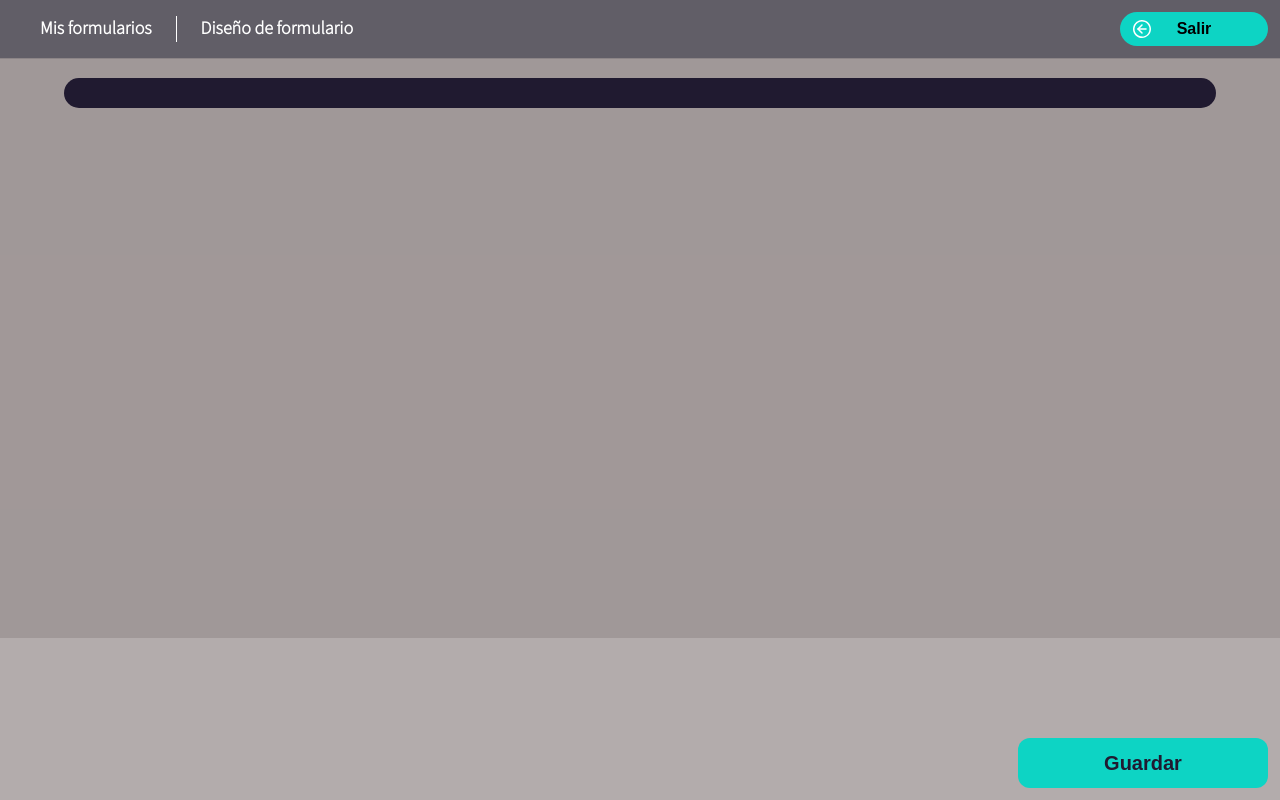
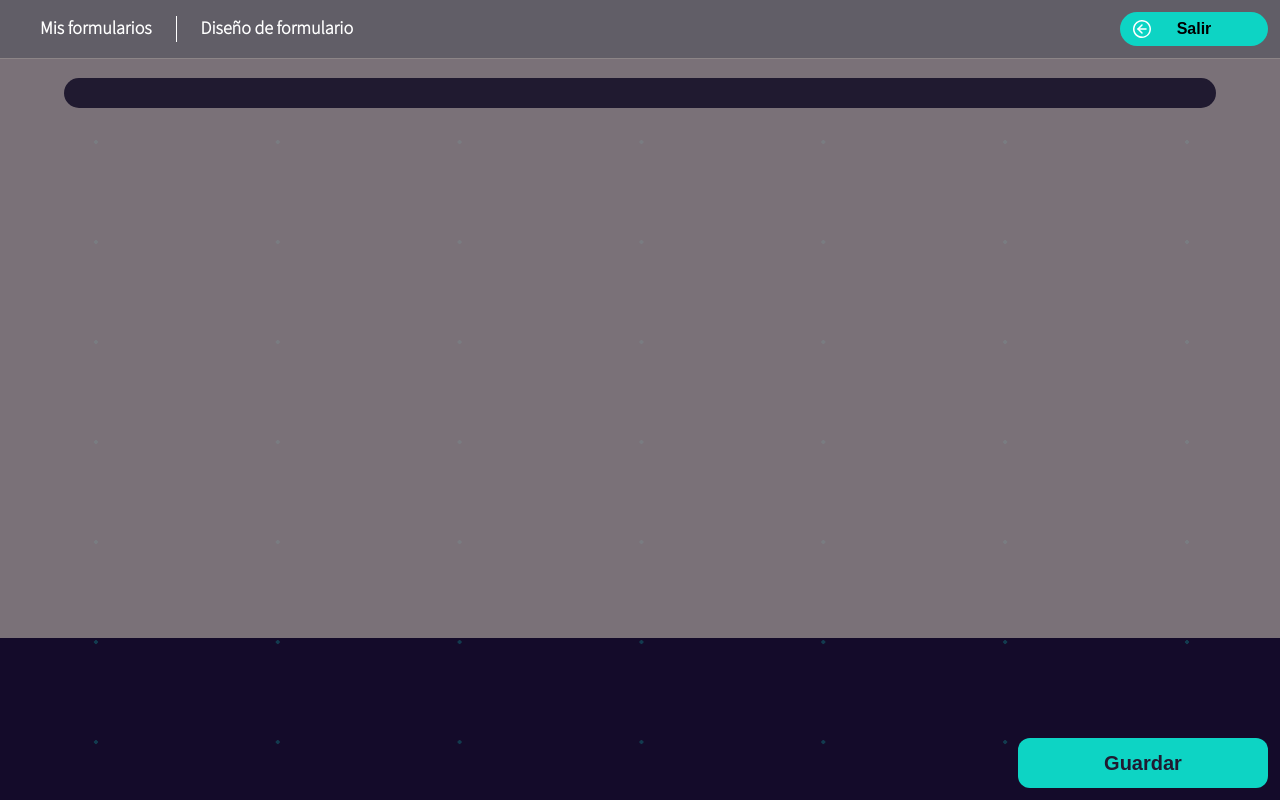
Before and after one commit to jact1001/forms, a React (Create React App) app in the folder packages/forms-web/: page /form/1 in a window 1280 px wide. Built offline with nearby package versions, Linux system fonts and the light colour scheme; no server answers.

Commit message:
:sparkles: add landing theme

```diff
--- a/packages/forms-web/src/index.scss
+++ b/packages/forms-web/src/index.scss
@@ -2,7 +2,8 @@
 
 $fa-color-cyan-primary: #0dd4c4;
 $fa-color-blue-dark: #201A30;
-$fa-color-blue-light: #31264e;
+$fa-color-blue-dark-2: #140B2A;
+$fa-color-blue-light: #23124f;
 $fa-color-gray-light: #615E67;
 $fa-color-gray-lighter: #9b9292c1;
 $fa-color-white-primary: #fff;
@@ -13,7 +14,7 @@ $fa-color-black: #313131;
 $fa-color-green: #0DD4C4;
 
 body {
-  background-color: $fa-color-gray-lighter;
+  background-color: $fa-color-blue-dark-2;
   font-family: 'Source Sans Pro', sans-serif;
   -webkit-font-smoothing: antialiased;
   -moz-osx-font-smoothing: grayscale;
@@ -29,3 +30,34 @@ code {
   font-family: source-code-pro, Menlo, Monaco, Consolas, 'Courier New',
   monospace;
 }
+
+@keyframes dotScroll {
+  0% {
+    background-position-y: 140px
+  }
+
+  to {
+    background-position-y: 0
+  }
+}
+
+div#root:after {
+  content: "";
+  animation: dotScroll 16s linear infinite;
+  background-image: radial-gradient(circle, rgba(13, 212, 196, 0.24) var(--dot-size), transparent 0);
+  background-size: calc(14.2857142857% - 1px) 100px;
+  background-position: 5px 0;
+  padding-left: 1rem;
+  padding-right: 1rem
+}
+
+div#root {
+  --dot-size: 1.8px;
+//  background: #140B2A;
+}
+
+div#root:after {
+  position: absolute;
+  inset: 0;
+  z-index: -10
+}
```
